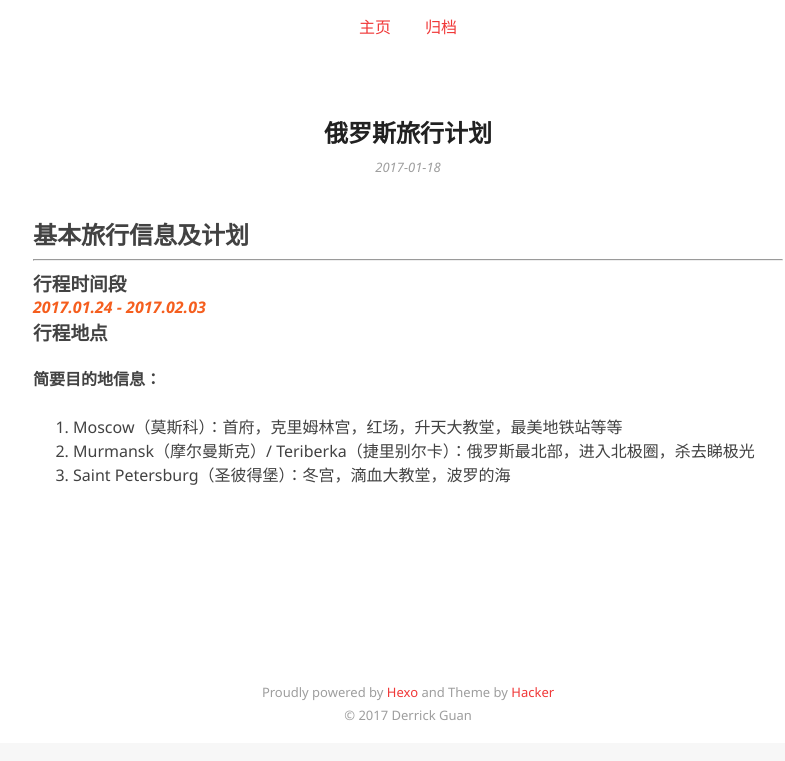
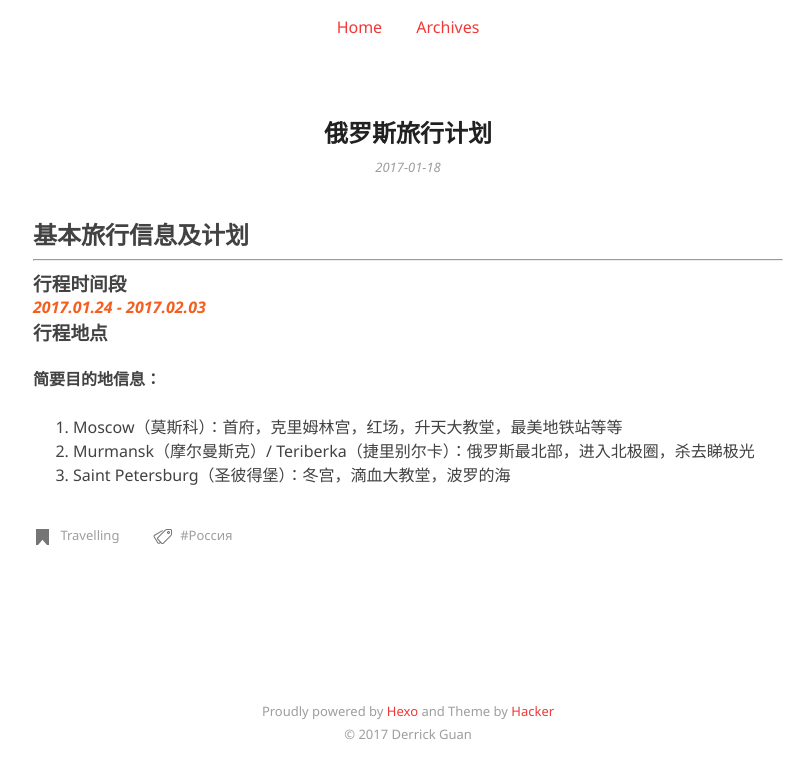
Before and after one commit to dxGuan/dxGuan.github.io, a plain HTML site: page index.html in a window 1280 px wide. Shown: the part 141-902 px from the top of the page, without its empty margins (232-1017 px from the left). Drawn offline with Linux system fonts and the light colour scheme.

Commit message:
add categories & tags

```diff
--- a/index.html
+++ b/index.html
@@ -45,9 +45,9 @@
   <nav class="site-navigation">
     <ul>
 
-        <li><a href="/">主页</a></li>
+        <li><a href="/">Home</a></li>
 
-        <li><a href="/archives">归档</a></li>
+        <li><a href="/archives">Archives</a></li>
 
     </ul>
   </nav>
@@ -66,7 +66,7 @@
   <div class="article-top-meta">
     <span class="posted-on">
       <a href="/2017/01/18/Plan_for_Russia/" rel="bookmark">
-        <time class="entry-date published" datetime="2017-01-18T07:54:57.000Z">
+        <time class="entry-date published" datetime="2017-01-18T10:17:35.000Z">
           2017-01-18
         </time>
       </a>
@@ -99,6 +99,20 @@
 
 
 
+    <span class="post-categories">
+      <i class="icon-categories"></i>
+        <a href="/categories/Travelling/">Travelling</a>
+    </span>
+
+
+
+
+
+    <span class="post-tags">
+      <i class="icon-tags"></i>
+        <a href="/tags/Россия/">Россия</a>
+    </span>
+
 
     </div>
 
```
Also changed, not shown: 2017/01/18/Plan_for_Russia/index.html (+18 -4 lines), archives/2017/01/index.html (+4 -4 lines), archives/2017/index.html (+4 -4 lines), archives/index.html (+5 -5 lines).
